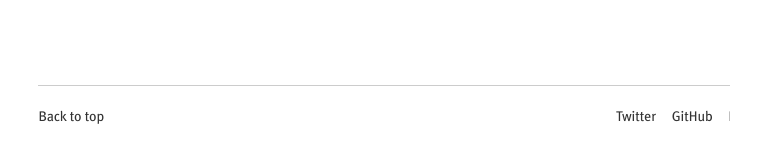
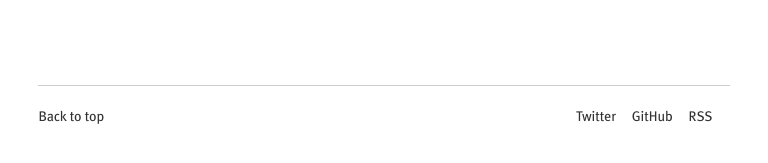
Before and after one commit to aacyun/jianxioy.github.com, a Jekyll site: the page built from index.html, in a window 768 px wide. Shown: the part 673-836 px from the top of the page. Built offline with Jekyll 4.4.1, drawn with Linux system fonts in a browser that asks for light colours; Markdown is read by kramdown in place of the engine named in the settings.

Commit message:
Testing phone.

```diff
--- a/static/css/layout.css
+++ b/static/css/layout.css
@@ -180,7 +180,7 @@ a:hover {
 		}
 		.offsite-links {
 			position: relative;
-			left: 340px;
+			left: 300px;
 			top: -21px;
 		}
 	}
```
